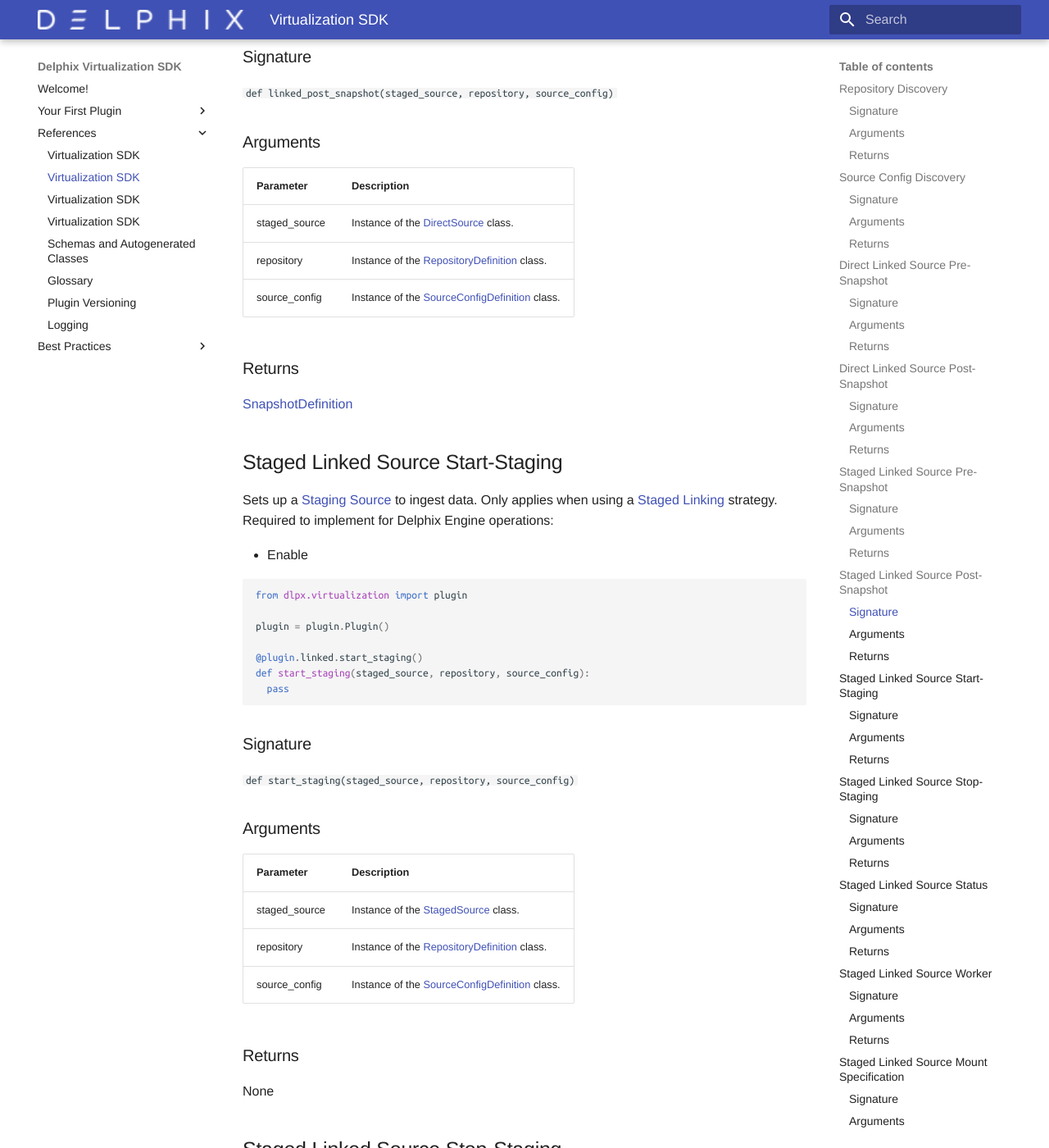
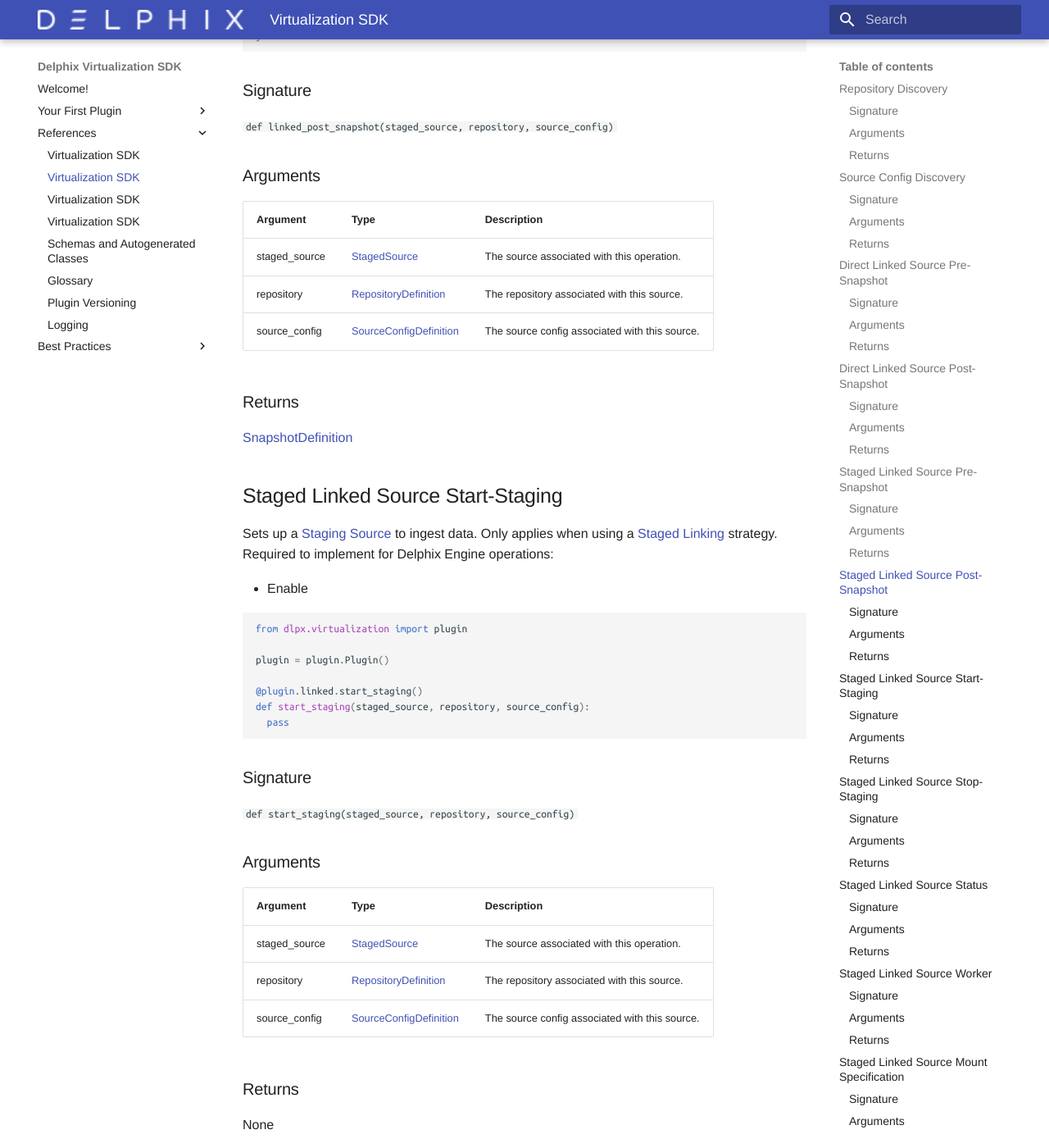
Before and after one commit to delphix/virtualization-sdk, an MkDocs documentation site: the page built from docs/References/Plugin_Operations.md, in a window 1280 px wide and 1400 px high, scrolled down 5687 px. Shown: the whole window at 82% size. Built offline with MkDocs 1.6.1 and Material for MkDocs 9.7.7, drawn with Linux system fonts in a browser that asks for light colours; some web fonts are replaced; some of the changed text lies outside the part shown.

Commit message:
Standardize arguments for plugin operations

```diff
--- a/docs/References/Plugin_Operations.md
+++ b/docs/References/Plugin_Operations.md
@@ -43,9 +43,9 @@
 
 ### Arguments
 
-Parameter | Description
---------- | -----------
-source_connection | Instance of the [SourceConnection](Classes.md#sourceconnection) class.
+Argument | Type | Description
+-------- | ---- | -----------
+source_connection | [SourceConnection](Classes.md#sourceconnection) | The connection associated with the remote environment to run repository discovery
 
 ### Returns
 A list of [RepositoryDefinition](Schemas_and_Autogenerated_Classes.md#repositorydefinition-class) objects.
@@ -89,10 +89,10 @@
 
 ### Arguments
 
-Parameter | Description
---------- | -----------
-source_connection | Instance of the [SourceConnection](Classes.md#sourceconnection) class.
-repository | Instance of the [RepositoryDefinition](Schemas_and_Autogenerated_Classes.md#repositorydefinition-class) class.
+Argument | Type | Description
+-------- | ---- | -----------
+source_connection | [SourceConnection](Classes.md#sourceconnection) | The connection to the remote environment the corresponds to the repository.
+repository | [RepositoryDefinition](Schemas_and_Autogenerated_Classes.md#repositorydefinition-class) | The repository to discover source configs for.
 
 ### Returns
 A list of [SourceConfigDefinition](Schemas_and_Autogenerated_Classes.md#sourceconfigdefinition-class) objects.
@@ -121,11 +121,11 @@
 
 ### Arguments
 
-Parameter | Description
---------- | -----------
-direct_source | Instance of the [DirectSource](Classes.md#directsource) class.
-repository | Instance of the [RepositoryDefinition](Schemas_and_Autogenerated_Classes.md#repositorydefinition-class) class.
-source_config | Instance of the [SourceConfigDefinition](Schemas_and_Autogenerated_Classes.md#sourceconfigdefinition-class) class.
+Argument | Type | Description
+-------- | ---- | -----------
+direct_source | [DirectSource](Classes.md#directsource) | The source associated with this operation.
+repository | [RepositoryDefinition](Schemas_and_Autogenerated_Classes.md#repositorydefinition-class) | The repository associated with this source.
+source_config | [SourceConfigDefinition](Schemas_and_Autogenerated_Classes.md#sourceconfigdefinition-class) | The source config associated with this source.
 
 ### Returns
 None
@@ -168,11 +168,11 @@
 
 ### Arguments
 
-Parameter | Description
---------- | -----------
-direct_source | Instance of the [DirectSource](Classes.md#directsource) class.
-repository | Instance of the [RepositoryDefinition](Schemas_and_Autogenerated_Classes.md#repositorydefinition-class) class.
-source_config | Instance of the [SourceConfigDefinition](Schemas_and_Autogenerated_Classes.md#sourceconfigdefinition-class) class.
+Argument | Type | Description
+-------- | ---- | -----------
+direct_source | [DirectSource](Classes.md#directsource) | The source associated with this operation.
+repository | [RepositoryDefinition](Schemas_and_Autogenerated_Classes.md#repositorydefinition-class) | The repository associated with this source.
+source_config | [SourceConfigDefinition](Schemas_and_Autogenerated_Classes.md#sourceconfigdefinition-class) | The source config associated with this source.
 
 ### Returns
 [SnapshotDefinition](Schemas_and_Autogenerated_Classes.md#snapshotdefinition-class)
@@ -200,11 +200,11 @@
 
 ### Arguments
 
-Parameter | Description
---------- | -----------
-staged_source | Instance of the [StagedSource](Classes.md#stagedsource) class.
-repository | Instance of the [RepositoryDefinition](Schemas_and_Autogenerated_Classes.md#repositorydefinition-class) class.
-source_config | Instance of the [SourceConfigDefinition](Schemas_and_Autogenerated_Classes.md#sourceconfigdefinition-class) class.
+Argument | Type | Description
+-------- | ---- | -----------
+staged_source | [StagedSource](Classes.md#stagedsource) | The source associated with this operation.
+repository | [RepositoryDefinition](Schemas_and_Autogenerated_Classes.md#repositorydefinition-class) | The repository associated with this source.
+source_config | [SourceConfigDefinition](Schemas_and_Autogenerated_Classes.md#sourceconfigdefinition-class) | The source config associated with this source.
 
 ### Returns
 None
@@ -247,11 +247,11 @@
 
 ### Arguments
 
-Parameter | Description
---------- | -----------
-staged_source | Instance of the [DirectSource](Classes.md#stagedsource) class.
-repository | Instance of the [RepositoryDefinition](Schemas_and_Autogenerated_Classes.md#repositorydefinition-class) class.
-source_config | Instance of the [SourceConfigDefinition](Schemas_and_Autogenerated_Classes.md#sourceconfigdefinition-class) class.
+Argument | Type | Description
+-------- | ---- | -----------
+staged_source | [StagedSource](Classes.md#stagedsource) | The source associated with this operation.
+repository | [RepositoryDefinition](Schemas_and_Autogenerated_Classes.md#repositorydefinition-class) | The repository associated with this source.
+source_config | [SourceConfigDefinition](Schemas_and_Autogenerated_Classes.md#sourceconfigdefinition-class) | The source config associated with this source.
 
 ### Returns
 [SnapshotDefinition](Schemas_and_Autogenerated_Classes.md#snapshotdefinition-class)
@@ -279,11 +279,11 @@
 
 ### Arguments
 
-Parameter | Description
---------- | -----------
-staged_source | Instance of the [StagedSource](Classes.md#stagedsource) class.
-repository | Instance of the [RepositoryDefinition](Schemas_and_Autogenerated_Classes.md#repositorydefinition-class) class.
-source_config | Instance of the [SourceConfigDefinition](Schemas_and_Autogenerated_Classes.md#sourceconfigdefinition-class) class.
+Argument | Type | Description
+-------- | ---- | -----------
+staged_source | [StagedSource](Classes.md#stagedsource) | The source associated with this operation.
+repository | [RepositoryDefinition](Schemas_and_Autogenerated_Classes.md#repositorydefinition-class) | The repository associated with this source.
+source_config | [SourceConfigDefinition](Schemas_and_Autogenerated_Classes.md#sourceconfigdefinition-class) | The source config associated with this source.
 
 ### Returns
 None
@@ -312,11 +312,11 @@
 
 ### Arguments
 
-Parameter | Description
---------- | -----------
-staged_source | Instance of the [StagedSource](Classes.md#stagedsource) class.
-repository | Instance of the [RepositoryDefinition](Schemas_and_Autogenerated_Classes.md#repositorydefinition-class) class.
-source_config | Instance of the [SourceConfigDefinition](Schemas_and_Autogenerated_Classes.md#sourceconfigdefinition-class) class.
+Argument | Type | Description
+-------- | ---- | -----------
+staged_source | [StagedSource](Classes.md#stagedsource) | The source associated with this operation.
+repository | [RepositoryDefinition](Schemas_and_Autogenerated_Classes.md#repositorydefinition-class) | The repository associated with this source.
+source_config | [SourceConfigDefinition](Schemas_and_Autogenerated_Classes.md#sourceconfigdefinition-class) | The source config associated with this source.
 
 ### Returns
 None
@@ -345,11 +345,11 @@
 
 ### Arguments
 
-Parameter | Description
---------- | -----------
-staged_source | Instance of the [StagedSource](Classes.md#stagedsource) class.
-repository | Instance of the [RepositoryDefinition](Schemas_and_Autogenerated_Classes.md#repositorydefinition-class) class.
-source_config | Instance of the [SourceConfigDefinition](Schemas_and_Autogenerated_Classes.md#sourceconfigdefinition-class) class.
+Argument | Type | Description
+-------- | ---- | -----------
+staged_source | [StagedSource](Classes.md#stagedsource) | The source associated with this operation.
+repository | [RepositoryDefinition](Schemas_and_Autogenerated_Classes.md#repositorydefinition-class) | The repository associated with this source.
+source_config | [SourceConfigDefinition](Schemas_and_Autogenerated_Classes.md#sourceconfigdefinition-class) | The source config associated with this source.
 
 ### Returns
 [Status](Classes.md#status)
@@ -377,11 +377,11 @@
 
 ### Arguments
 
-Parameter | Description
---------- | -----------
-staged_source | Instance of the [StagedSource](Classes.md#stagedsource) class.
-repository | Instance of the [RepositoryDefinition](Schemas_and_Autogenerated_Classes.md#repositorydefinition-class) class.
-source_config | Instance of the [SourceConfigDefinition](Schemas_and_Autogenerated_Classes.md#sourceconfigdefinition-class) class.
+Argument | Type | Description
+-------- | ---- | -----------
+staged_source | [StagedSource](Classes.md#stagedsource) | The source associated with this operation.
+repository | [RepositoryDefinition](Schemas_and_Autogenerated_Classes.md#repositorydefinition-class) | The repository associated with this source.
+source_config | [SourceConfigDefinition](Schemas_and_Autogenerated_Classes.md#sourceconfigdefinition-class) | The source config associated with this source.
 
 ### Returns
 None
@@ -433,13 +433,13 @@
 
 ### Arguments
 
-Parameter | Description
---------- | -----------
-staged_source | Instance of the [StagedSource](Classes.md#stagedsource) class.
-repository | Instance of the [RepositoryDefinition](Schemas_and_Autogenerated_Classes.md#repositorydefinition-class) class.
+Argument | Type | Description
+-------- | ---- | -----------
+staged_source | [StagedSource](Classes.md#stagedsource) | The source associated with this operation.
+repository | [RepositoryDefinition](Schemas_and_Autogenerated_Classes.md#repositorydefinition-class) | The repository associated with this source.
 
 ### Returns
-[MountSpecification](Classes.md#mount-specification)
+[MountSpecification](Classes.md#mountspecification)
 
 ## Virtual Source Configure
 
@@ -485,11 +485,11 @@
 
 ### Arguments
 
-Parameter | Description
---------- | -----------
-virtual_source | Instance of the [VirtualSource](Classes.md#virtualsource) class.
-snapshot | Instance of the [RepositoryDefinition](Schemas_and_Autogenerated_Classes.md#snapshotdefinition-class) class.
-repository | Instance of the [RepositoryDefinition](Schemas_and_Autogenerated_Classes.md#repositorydefinition-class) class.
+Argument | Type | Description
+-------- | ---- | -----------
+virtual_source | [VirtualSource](Classes.md#virtualsource) | The source associated with this operation.
+snapshot | [SnapshotDefinition](Schemas_and_Autogenerated_Classes.md#snapshotdefinition-class) | The snapshot of the data set to configure.
+repository | [RepositoryDefinition](Schemas_and_Autogenerated_Classes.md#repositorydefinition-class) | The repository associated with this source.
 
 ### Returns
 [SourceConfigDefinition](Schemas_and_Autogenerated_Classes.md#sourceconfigdefinition-class)
@@ -519,11 +519,11 @@
 
 ### Arguments
 
-Parameter | Description
---------- | -----------
-virtual_source | Instance of the [VirtualSource](Classes.md#virtualsource) class.
-repository | Instance of the [RepositoryDefinition](Schemas_and_Autogenerated_Classes.md#repositorydefinition-class) class.
-source_config | Instance of the [SourceConfigDefinition](Schemas_and_Autogenerated_Classes.md#sourceconfigdefinition-class) class.
+Argument | Type | Description
+-------- | ---- | -----------
+virtual_source | [VirtualSource](Classes.md#virtualsource) | The source associated with this operation.
+repository | [RepositoryDefinition](Schemas_and_Autogenerated_Classes.md#repositorydefinition-class) | The repository associated with this source.
+source_config | [SourceConfigDefinition](Schemas_and_Autogenerated_Classes.md#sourceconfigdefinition-class) | The source config associated with this source.
 
 ### Returns
 None
@@ -570,11 +570,11 @@
 
 ### Arguments
 
-Parameter | Description
---------- | -----------
-virtual_source | Instance of the [VirtualSource](Classes.md#virtualsource) class.
-snapshot | Instance of the [RepositoryDefinition](Schemas_and_Autogenerated_Classes.md#snapshotdefinition-class) class.
-repository | Instance of the [RepositoryDefinition](Schemas_and_Autogenerated_Classes.md#repositorydefinition-class) class.
+Argument | Type | Description
+-------- | ---- | -----------
+virtual_source | [VirtualSource](Classes.md#virtualsource) | The source associated with this operation.
+snapshot | [SnapshotDefinition](Schemas_and_Autogenerated_Classes.md#snapshotdefinition-class) | The snapshot of the data set to configure.
+repository | [RepositoryDefinition](Schemas_and_Autogenerated_Classes.md#repositorydefinition-class) | The repository associated with this source.
 
 ### Returns
 [SourceConfigDefinition](Schemas_and_Autogenerated_Classes.md#sourceconfigdefinition-class)
@@ -602,11 +602,11 @@
 
 ### Arguments
 
-Parameter | Description
---------- | -----------
-virtual_source | Instance of the [VirtualSource](Classes.md#virtualsource) class.
-repository | Instance of the [RepositoryDefinition](Schemas_and_Autogenerated_Classes.md#repositorydefinition-class) class.
-source_config | Instance of the [SourceConfigDefinition](Schemas_and_Autogenerated_Classes.md#sourceconfigdefinition-class) class.
+Argument | Type | Description
+-------- | ---- | -----------
+virtual_source | [VirtualSource](Classes.md#virtualsource) | The source associated with this operation.
+repository | [RepositoryDefinition](Schemas_and_Autogenerated_Classes.md#repositorydefinition-class) | The repository associated with this source.
+source_config | [SourceConfigDefinition](Schemas_and_Autogenerated_Classes.md#sourceconfigdefinition-class) | The source config associated with this source.
 
 ### Returns
 None
@@ -634,11 +634,11 @@
 
 ### Arguments
 
-Parameter | Description
---------- | -----------
-virtual_source | Instance of the [VirtualSource](Classes.md#virtualsource) class.
-repository | Instance of the [RepositoryDefinition](Schemas_and_Autogenerated_Classes.md#repositorydefinition-class) class.
-source_config | Instance of the [SourceConfigDefinition](Schemas_and_Autogenerated_Classes.md#sourceconfigdefinition-class) class.
+Argument | Type | Description
+-------- | ---- | -----------
+virtual_source | [VirtualSource](Classes.md#virtualsource) | The source associated with this operation.
+repository | [RepositoryDefinition](Schemas_and_Autogenerated_Classes.md#repositorydefinition-class) | The repository associated with this source.
+source_config | [SourceConfigDefinition](Schemas_and_Autogenerated_Classes.md#sourceconfigdefinition-class) | The source config associated with this source.
 
 ### Returns
 None
@@ -666,11 +666,11 @@
 
 ### Arguments
 
-Parameter | Description
---------- | -----------
-virtual_source | Instance of the [VirtualSource](Classes.md#virtualsource) class.
-repository | Instance of the [RepositoryDefinition](Schemas_and_Autogenerated_Classes.md#repositorydefinition-class) class.
-source_config | Instance of the [SourceConfigDefinition](Schemas_and_Autogenerated_Classes.md#sourceconfigdefinition-class) class.
+Argument | Type | Description
+-------- | ---- | -----------
+virtual_source | [VirtualSource](Classes.md#virtualsource) | The source associated with this operation.
+repository | [RepositoryDefinition](Schemas_and_Autogenerated_Classes.md#repositorydefinition-class) | The repository associated with this source.
+source_config | [SourceConfigDefinition](Schemas_and_Autogenerated_Classes.md#sourceconfigdefinition-class) | The source config associated with this source.
 
 ### Returns
 None
@@ -713,11 +713,11 @@
 
 ### Arguments
 
-Parameter | Description
---------- | -----------
-virtual_source | Instance of the [VirtualSource](Classes.md#virtualsource) class.
-repository | Instance of the [RepositoryDefinition](Schemas_and_Autogenerated_Classes.md#repositorydefinition-class) class.
-source_config | Instance of the [SourceConfigDefinition](Schemas_and_Autogenerated_Classes.md#sourceconfigdefinition-class) class.
+Argument | Type | Description
+-------- | ---- | -----------
+virtual_source | [VirtualSource](Classes.md#virtualsource) | The source associated with this operation.
+repository | [RepositoryDefinition](Schemas_and_Autogenerated_Classes.md#repositorydefinition-class) | The repository associated with this source.
+source_config | [SourceConfigDefinition](Schemas_and_Autogenerated_Classes.md#sourceconfigdefinition-class) | The source config associated with this source.
 
 ### Returns
 [SnapshotDefinition](Schemas_and_Autogenerated_Classes.md#snapshotdefinition-class)
@@ -774,13 +774,13 @@
 
 ### Arguments
 
-Parameter | Description
---------- | -----------
-virtual_source | Instance of the [VirtualSource](Classes.md#virtualsource) class.
-repository | Instance of the [RepositoryDefinition](Schemas_and_Autogenerated_Classes.md#repositorydefinition-class) class.
+Argument | Type | Description
+-------- | ---- | -----------
+virtual_source | [VirtualSource](Classes.md#virtualsource) | The source associated with this operation.
+repository | [RepositoryDefinition](Schemas_and_Autogenerated_Classes.md#repositorydefinition-class) | The repository associated with this source.
 
 ### Returns
-[MountSpecification](Classes.md#mount-specification)
+[MountSpecification](Classes.md#mountspecification)
 
 ## Virtual Source Status
 
@@ -806,11 +806,11 @@
 
 ### Arguments
 
-Parameter | Description
---------- | -----------
-virtual_source | Instance of the [VirtualSource](Classes.md#virtualsource) class.
-repository | Instance of the [RepositoryDefinition](Schemas_and_Autogenerated_Classes.md#repositorydefinition-class) class.
-source_config | Instance of the [SourceConfigDefinition](Schemas_and_Autogenerated_Classes.md#sourceconfigdefinition-class) class.
+Argument | Type | Description
+-------- | ---- | -----------
+virtual_source | [VirtualSource](Classes.md#virtualsource) | The source associated with this operation.
+repository | [RepositoryDefinition](Schemas_and_Autogenerated_Classes.md#repositorydefinition-class) | The repository associated with this source.
+source_config | [SourceConfigDefinition](Schemas_and_Autogenerated_Classes.md#sourceconfigdefinition-class) | The source config associated with this source.
 
 ### Returns
 [Status](Classes.md#status)
```
